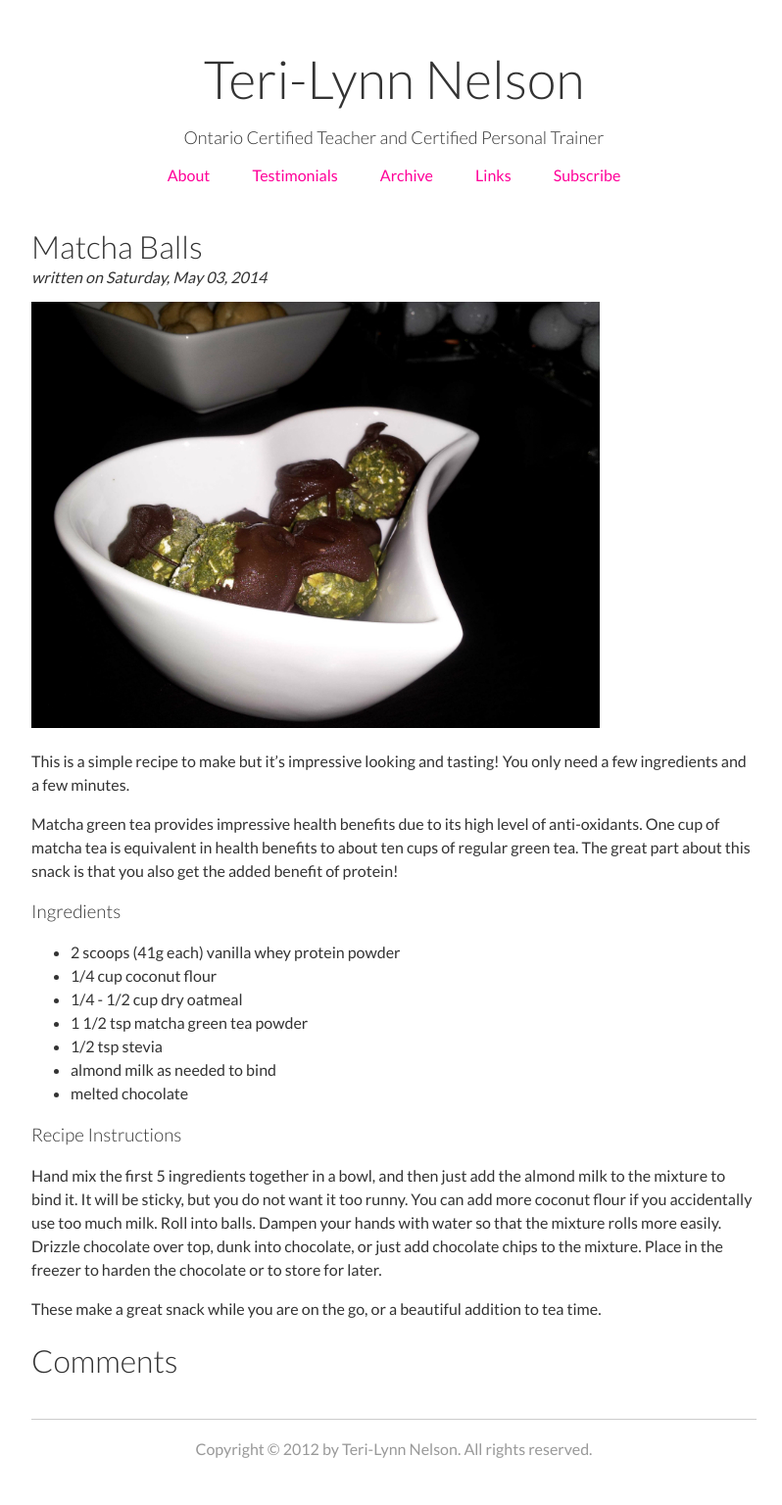
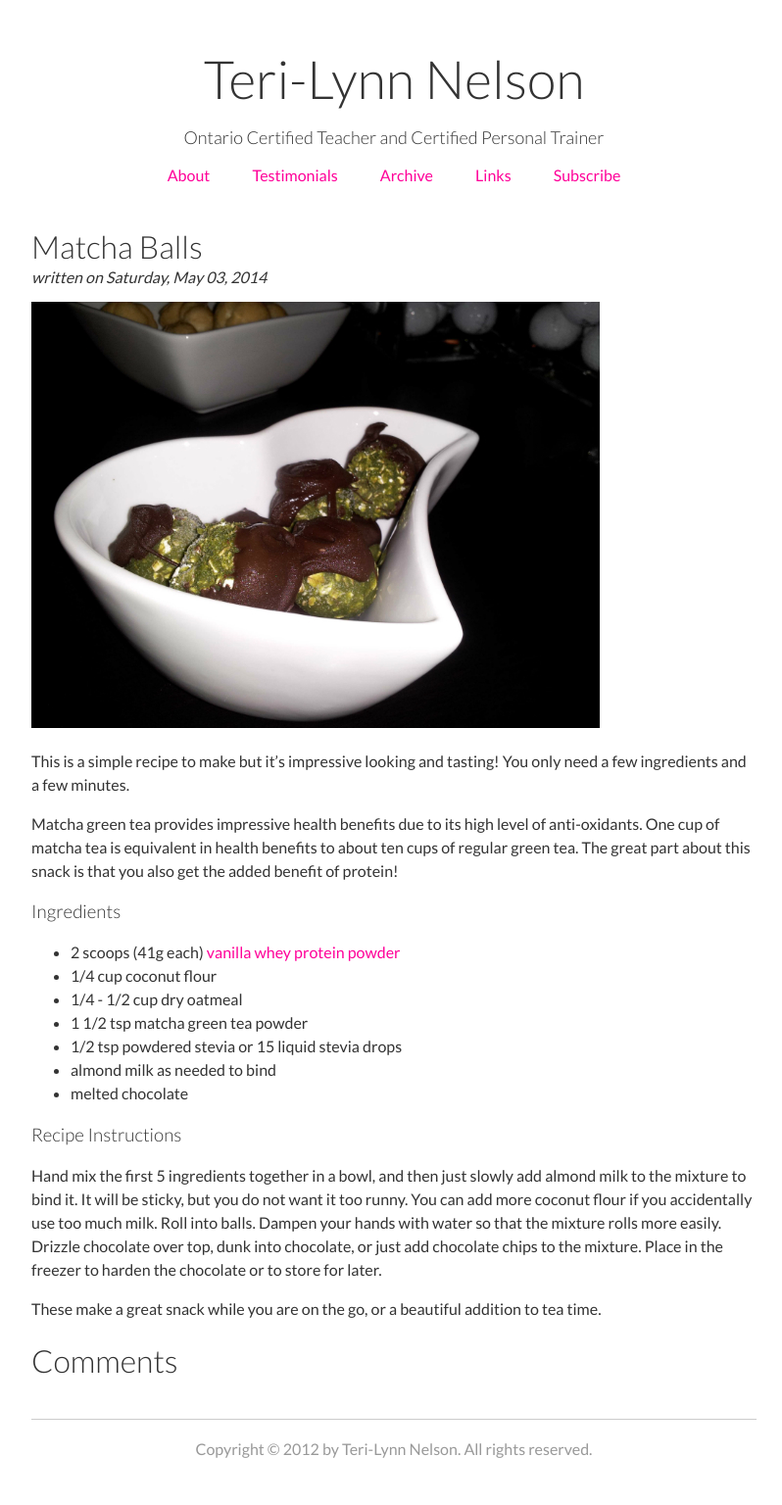
Before and after one commit to teri-lynn/teri-lynn.github.com, a Jekyll site: the page built from _posts/2014-05-03-matcha-balls.md, in a window 1280 px wide. Shown: the whole page at 98% size, without its empty margins (238-1036 px from the left). Built offline with Jekyll 4.4.1, drawn with Linux system fonts in a browser that asks for light colours; Markdown is read by kramdown in place of the engine named in the settings.

Commit message:
Added HalfWhey link to Matcha Balls

```diff
--- a/_posts/2014-05-03-matcha-balls.md
+++ b/_posts/2014-05-03-matcha-balls.md
@@ -11,16 +11,16 @@ Matcha green tea provides impressive health benefits due to its high level of an
 
 ###Ingredients
 
-- 2 scoops (41g each) vanilla whey protein powder
+- 2 scoops (41g each) [vanilla whey protein powder](http://halfwhey.com/)
 - 1/4 cup coconut flour
 - 1/4 - 1/2 cup dry oatmeal
 - 1 1/2 tsp matcha green tea powder
-- 1/2 tsp stevia
+- 1/2 tsp powdered stevia or 15 liquid stevia drops
 - almond milk as needed to bind
 - melted chocolate
 
 ###Recipe Instructions
 
-Hand mix the first 5 ingredients together in a bowl, and then just add the almond milk to the mixture to bind it. It will be sticky, but you do not want it too runny. You can add more coconut flour if you accidentally use too much milk. Roll into balls. Dampen your hands with water so that the mixture rolls more easily. Drizzle chocolate over top, dunk into chocolate, or just add chocolate chips to the mixture. Place in the freezer to harden the chocolate or to store for later.
+Hand mix the first 5 ingredients together in a bowl, and then just slowly add almond milk to the mixture to bind it. It will be sticky, but you do not want it too runny. You can add more coconut flour if you accidentally use too much milk. Roll into balls. Dampen your hands with water so that the mixture rolls more easily. Drizzle chocolate over top, dunk into chocolate, or just add chocolate chips to the mixture. Place in the freezer to harden the chocolate or to store for later.
 
 These make a great snack while you are on the go, or a beautiful addition to tea time.
```
